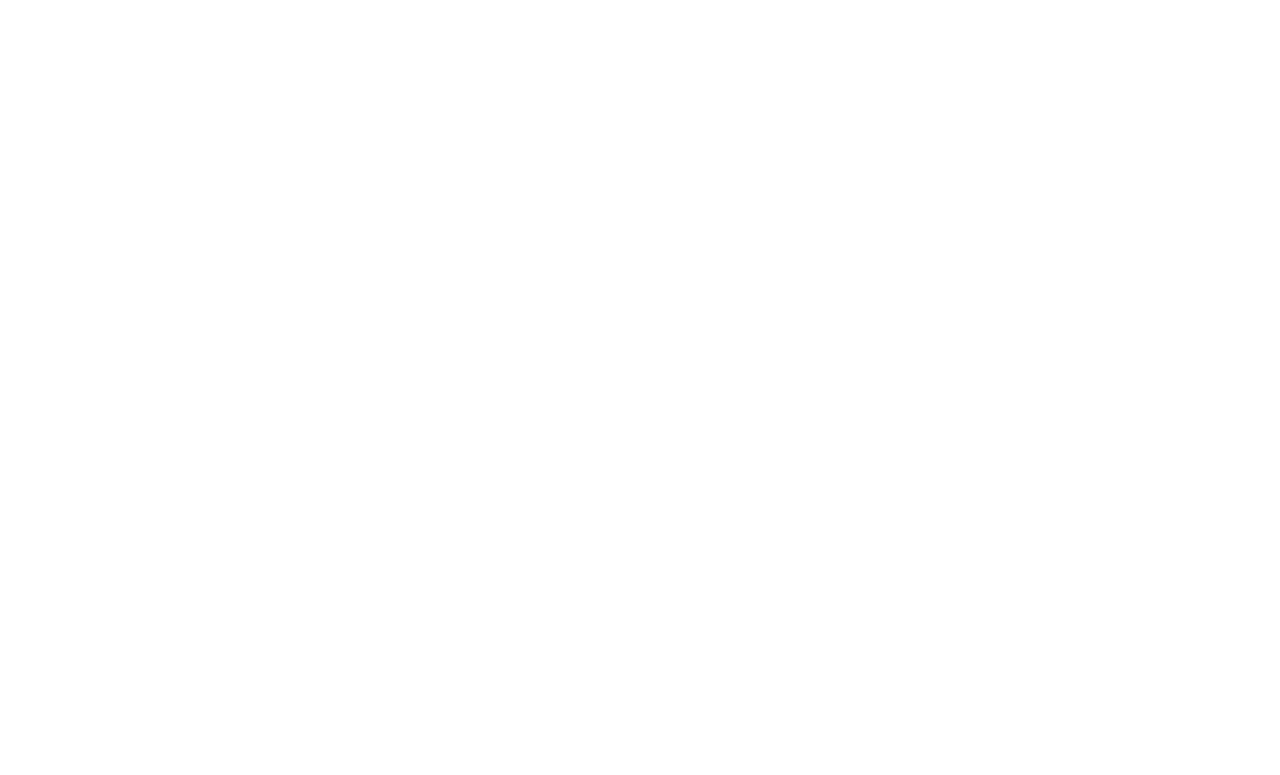
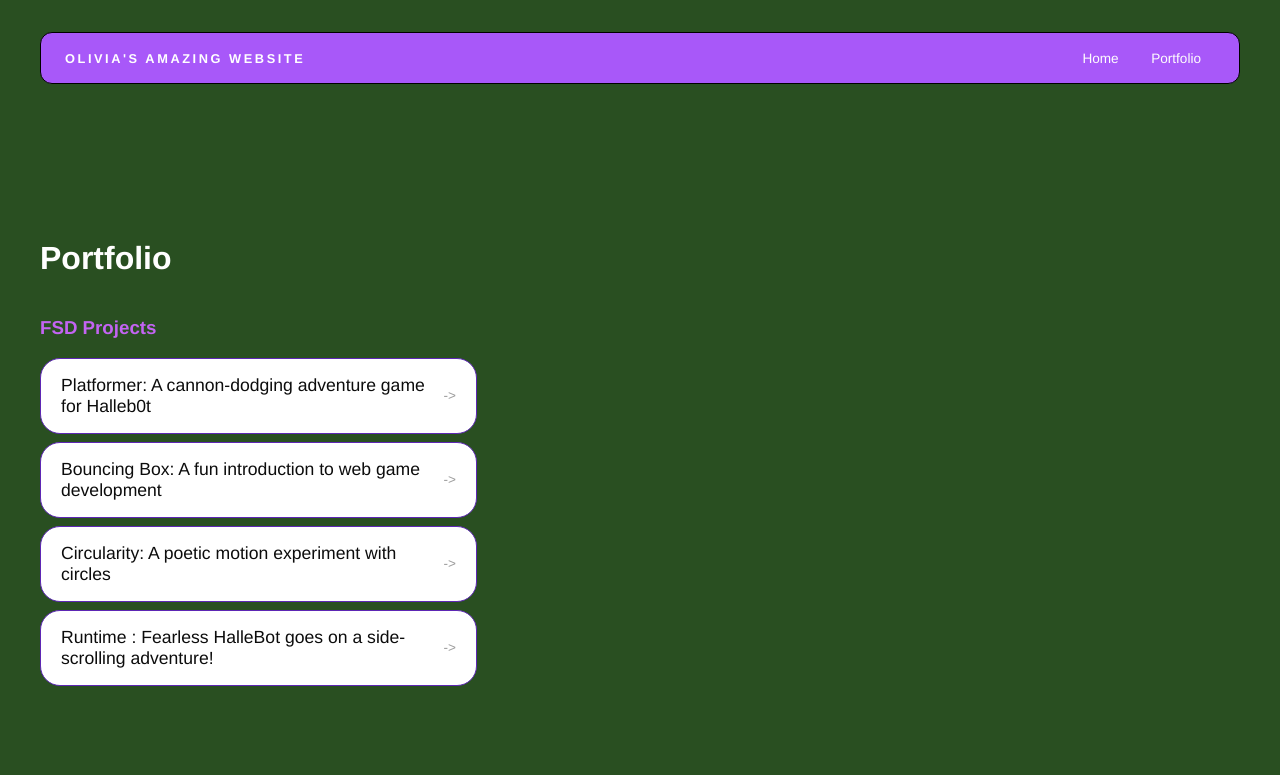
Before and after one commit to oliviasicuro-cyber/oliviasicuro-cyber.github.io, a plain HTML site: page portfolio.html in a window 1280 px wide. Drawn offline with Linux system fonts and the light colour scheme.

Commit message:
portfolio update

```diff
--- a/portfolio.html
+++ b/portfolio.html
@@ -0,0 +1,46 @@
+<!DOCTYPE html>
+<html>
+  <head>
+    <title>My Awesome Website</title>
+    <head>
+  <title>Your Name's Website</title>
+  <link rel="stylesheet" href="style.css" />
+</head>
+  </head>
+
+  <body>
+    <!-- All content goes here -->
+    <div id="all-contents">
+      <nav>
+<h1>Olivia's amazing website</h1>
+<ul id="nav-ul">
+  <li class="nav-li">
+    <a href="index.html">Home</a>
+    <a href="portfolio.html">Portfolio</a>
+  </li>
+</ul>
+      </nav>
+      <main>
+<div class="content">
+  <h1>Portfolio</h1>
+  <h3>FSD Projects</h3>
+  <ul id="portfolio">
+  <li>
+  <a href="fsd-projects/platformer/">Platformer: A cannon-dodging adventure game for Halleb0t</a>
+</li>
+<li>
+  <a href="fsd-projects/bouncing-box/">Bouncing Box: A fun introduction to web game development</a>
+</li>
+<li>
+  <a href="fsd-projects/circularity/">Circularity: A poetic motion experiment with circles</a>
+</li>
+<li>
+ <a href="fsd-projects/runtime/">Runtime : Fearless HalleBot goes on a side-scrolling adventure!</a>
+</li>
+  </ul>
+  <!-- ASD Projects will go here-->
+</div>
+      </main>
+    </div>
+  </body>
+</html>
--- a/style.css
+++ b/style.css
@@ -31,7 +31,7 @@
   display: flex;
   flex-direction: column;
   align-items: flex-start;
-  gap: 12px;
+  gap: 0px;
 }
 h2 {
   margin: 0;
@@ -41,6 +41,7 @@
   letter-spacing: -0.04em;
   text-transform: uppercase;
   color: #f9f8f8;
+
 }
 
 .content > p {
@@ -80,7 +81,7 @@
   color: #000000;
   font-size: 1rem;
   font-weight: 600;
-  padding: 10px 20px;
+  padding: 0px 20px;
   background: #fff;
   border: 1px solid #ddd;
   border-radius: 100px;
@@ -162,3 +163,59 @@
   background: #000;
   color: #fff;
 }
+/* Portfolio styles */
+.content h1 {
+  color: rgb(255, 255, 255);
+}
+
+#portfolio {
+  list-style: none;
+  margin: 0;
+  padding: 0;
+  width: 100%;
+  display: flex;
+  flex-direction: column;
+  gap: 8px;
+}
+
+#portfolio li {
+  border-radius: 12px;
+  overflow: hidden;
+}
+
+#portfolio a {
+  display: flex;
+  justify-content: space-between;
+  align-items: center;
+  text-decoration: none;
+  color: #0c0c0c;
+  padding: 16px 20px;
+  font-size: 1.1rem;
+  font-weight: 500;
+  background: #fff;
+  border: 1px solid #5d27b4;
+  border-radius: 20px;
+  transition: background 0.25s ease, color 0.25s ease, transform 0.25s ease;
+}
+
+#portfolio a:hover {
+  background: #000;
+  color: #fff;
+  transform: translateX(4px);
+}
+
+#portfolio a::after {
+  content: "->";
+  font-size: 0.85rem;
+  opacity: 0.4;
+  transition: opacity 0.25s ease;
+  white-space: nowrap;
+}
+
+#portfolio a:hover::after {
+  opacity: 1;
+}
+/* Portfolio styles */
+.content h3 {
+  color: rgb(195, 100, 242);
+}
```
Also changed, not shown: index.html (+1 -1 lines).
